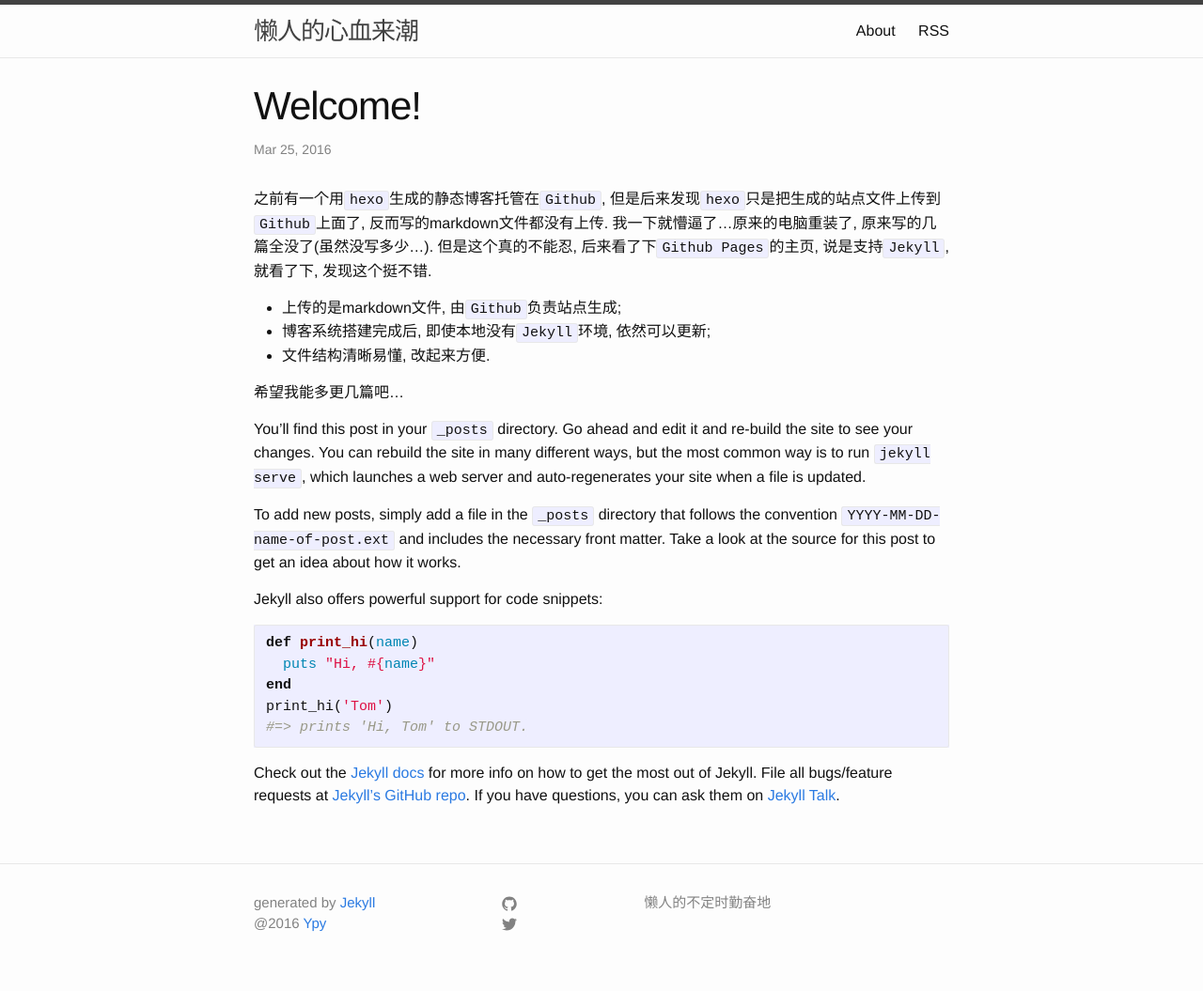
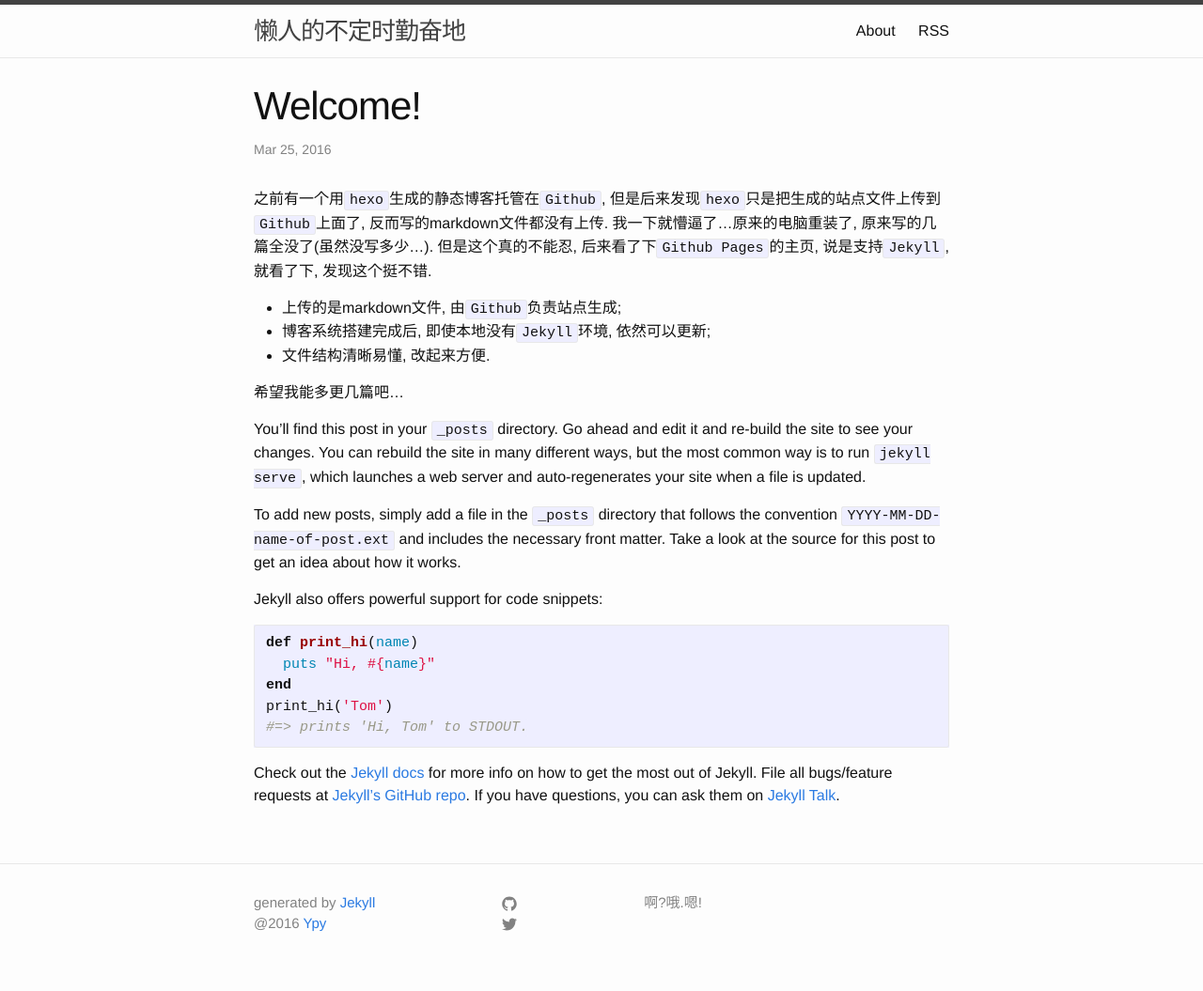
Before and after one commit to yanni-fe/yupengyang.github.io, a Jekyll site: the page built from _posts/2016-03-26-welcome-to-jekyll.markdown, in a window 1280 px wide. Shown: the whole page at 94% size. Built offline with Jekyll 4.4.1, drawn with Linux system fonts in a browser that asks for light colours.

Commit message:
change blog title

```diff
--- a/_config.yml
+++ b/_config.yml
@@ -6,10 +6,10 @@
 # 'jekyll serve'. If you change this file, please restart the server process.
 
 # Site settings
-title: 懒人的心血来潮
+title: 懒人的不定时勤奋地
 email: yupengyang@outlook.com
 description: > # this means to ignore newlines until "baseurl:"
-    懒人的不定时勤奋地
+    啊?哦.嗯!
 baseurl: "" # the subpath of your site, e.g. /blog
 url: "http://yourdomain.com" # the base hostname & protocol for your site
 twitter_username: Ypy_oooooo
```
